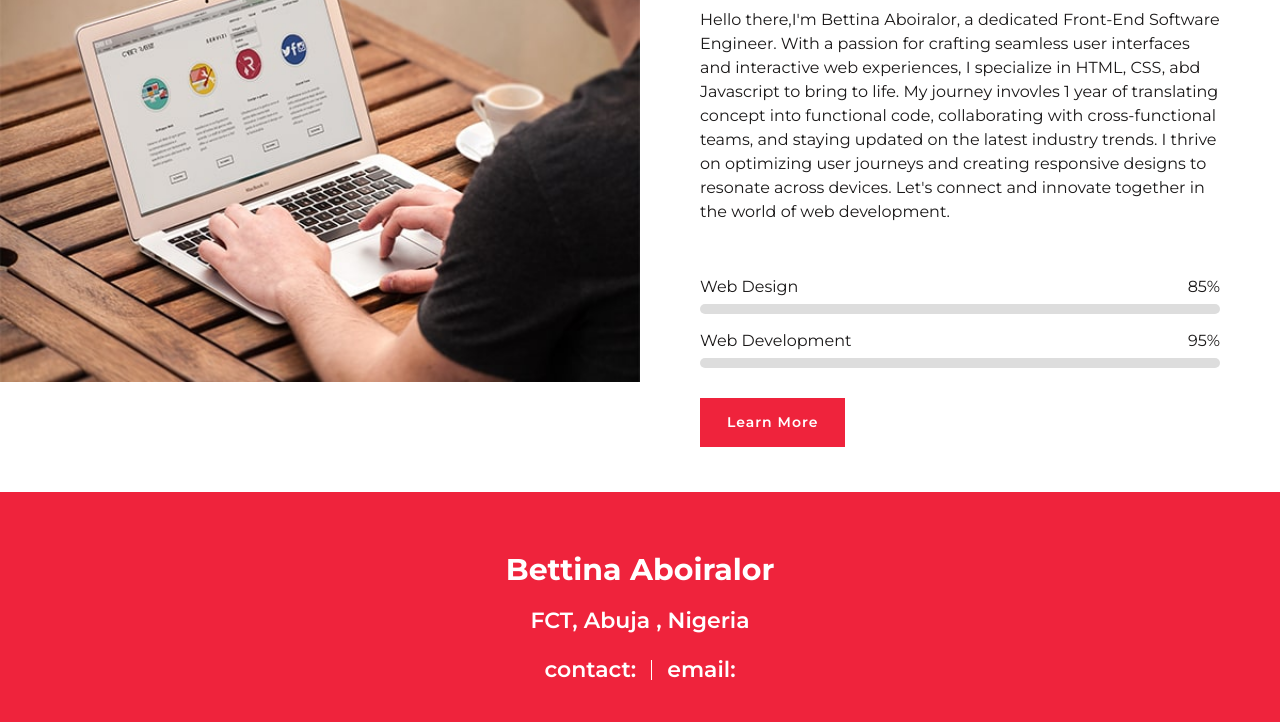
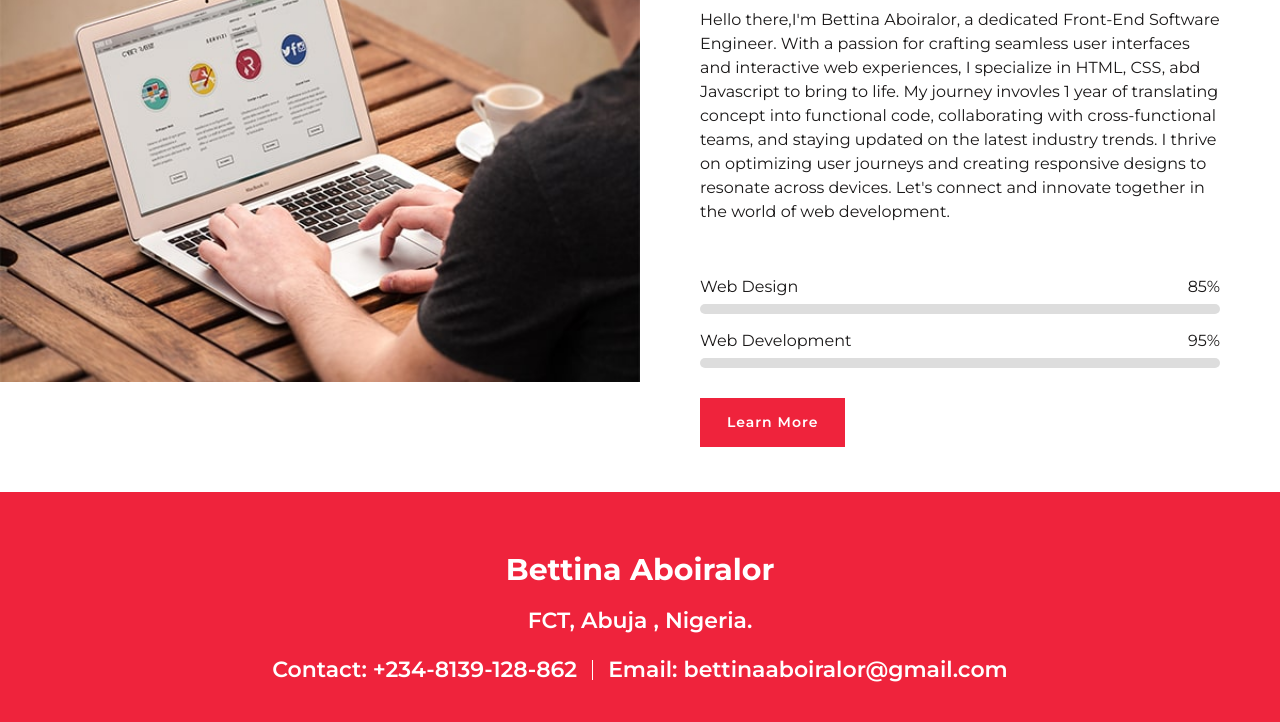
Before and after one commit to BGLAD1/BA, a plain HTML site: page about.html in a window 1280 px wide. Shown: the part 230-952 px from the top of the page. Drawn offline with nearby package versions, Linux system fonts and the light colour scheme.

Commit message:
Add files via upload

```diff
--- a/about.html
+++ b/about.html
@@ -117,10 +117,10 @@
         <div class="container">
             <div class="footer-info">
                 <h2>Bettina Aboiralor</h2>
-                <h3>FCT, Abuja , Nigeria</h3>
+                <h3>FCT, Abuja , Nigeria.</h3>
                 <div class="footer-menu">
-                    <p>contact: <a href="+234-813-912-8862 "><i class="+234-813-912-8862"></i> </a></p>
-                    <p>email:<a href="bettinaaboiralor@gmail.com"><i class="bettinaaboiralor@gmail.com"></i></a></p>
+                    <p>Contact: +234-8139-128-862</p>
+                    <p>Email: bettinaaboiralor@gmail.com</p>
                 </div>
                 <div class="footer-social">
                     <a href="https://twitter.com/QuinnBettie1?t=qSFgED2hx6zxRzD1YYDjOA&s=09"><i class="fab fa-twitter"></i></a>
```
Also changed, not shown: contact.html (+3 -3 lines), hireme.html (+3 -3 lines), index.html (+3 -3 lines), portfolio.html (+3 -3 lines), service.html (+3 -3 lines).
